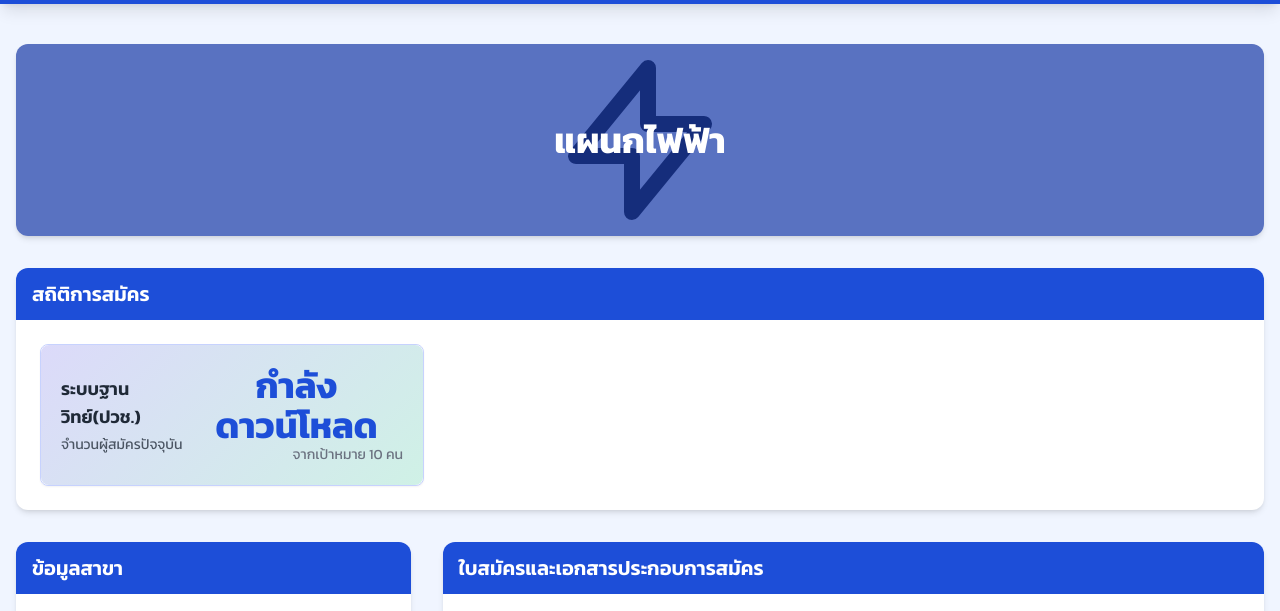
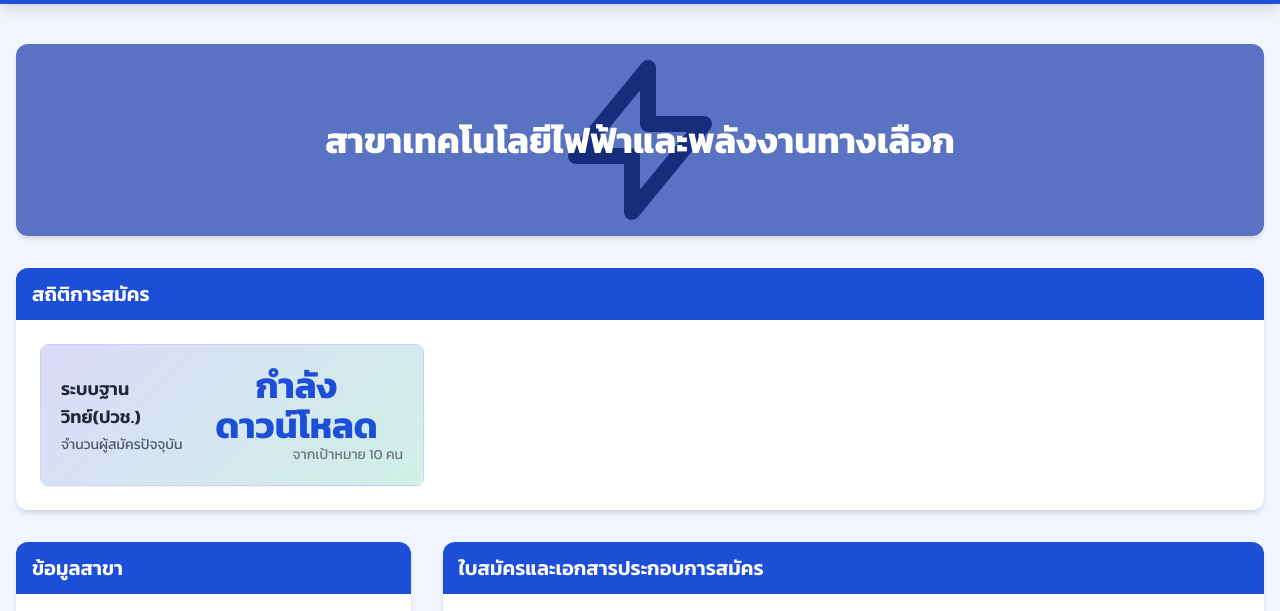
Before and after one commit to sbtvc-online-registation/SBTVC-Online-Registation, a plain HTML site: page electric power.html in a window 1280 px wide. Shown: the part 112-723 px from the top of the page. Drawn offline with nearby package versions, Linux system fonts and the light colour scheme; some packages are replaced by stand-ins of ours; no server answers; a script that the page names is missing.

Commit message:
Update electric power.html

```diff
--- a/electric power.html
+++ b/electric power.html
@@ -92,7 +92,7 @@
                     </svg>
                     <div class="absolute inset-0 bg-blue-800 opacity-70"></div>
                     <div class="absolute inset-0 flex items-center justify-center">
-                        <h2 class="text-4xl font-bold text-white">แผนกไฟฟ้า</h2>
+                        <h2 class="text-4xl font-bold text-white">สาขาเทคโนโลยีไฟฟ้าและพลังงานทางเลือก</h2>
                     </div>
                 </div>
             </div>
```
